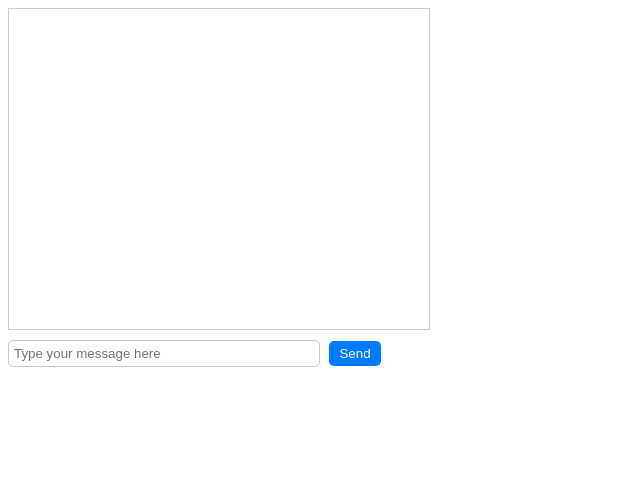
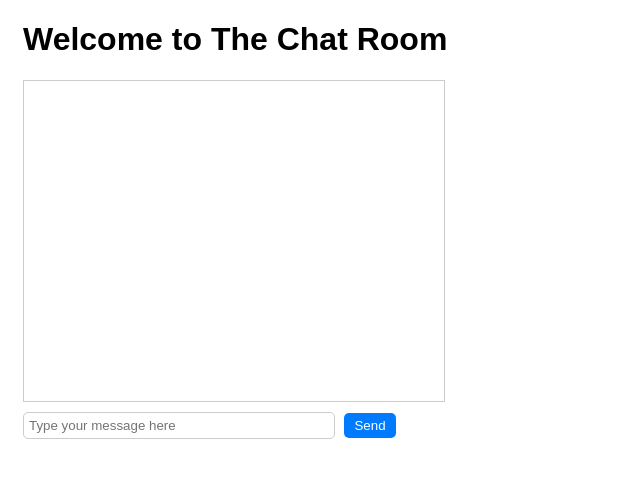
Before and after one commit to hamza-deriv/besquare-websockets, a website: page simple-chat/index.html in a window 1280 px wide. Shown: the whole page, without its empty margins (0-640 px from the left). Drawn offline with Linux system fonts and the light colour scheme.

Commit message:
simple-chat v1.5

```diff
--- a/simple-chat/index.html
+++ b/simple-chat/index.html
@@ -6,11 +6,14 @@
     <link rel="stylesheet" href="style.css" />
   </head>
   <body>
-    <div id="chat-window"></div>
-    <form id="message-form">
-      <input type="text" id="message-input" placeholder="Type your message here" />
-      <button type="submit">Send</button>
-    </form>
+    <div id="container">
+      <div id="header"><h1>Welcome to The Chat Room</h1></div>
+      <div id="chat-window"></div>
+      <form id="message-form">
+        <input type="text" id="message-input" placeholder="Type your message here" />
+        <button type="submit">Send</button>
+      </form>
+    </div>
     <script type="module" src="chat.js"></script>
   </body>
 </html>
--- a/simple-chat/style.css
+++ b/simple-chat/style.css
@@ -1,5 +1,10 @@
 body {
     font-family: sans-serif;
+  }
+
+  #container {
+    position: relative;
+    left: 15px;
   }
 
   #chat-window {
```
